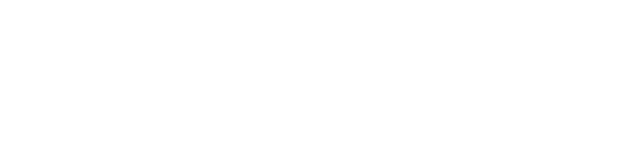
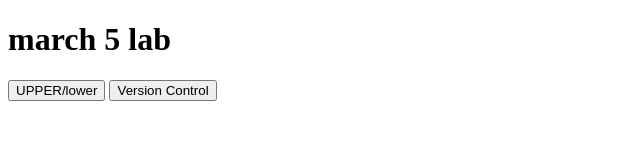
Before and after one commit to hunterfaugot/vc-lab-2, a plain HTML site: page index.html in a window 1280 px wide. Shown: the whole page, without its empty margins (0-640 px from the left). Drawn offline with Linux system fonts and the light colour scheme.

Commit message:
added html content

```diff
--- a/index.html
+++ b/index.html
@@ -9,6 +9,12 @@
 </head>
 
 <body>
+  <h1>march 5 lab</h1>
+  <ul>
+  </ul>
+  <button id=btn1>UPPER/lower</button>
+  <button id=btn2>Version Control</button>
+
   <script src="script.js"></script>
 </body>
 
```
